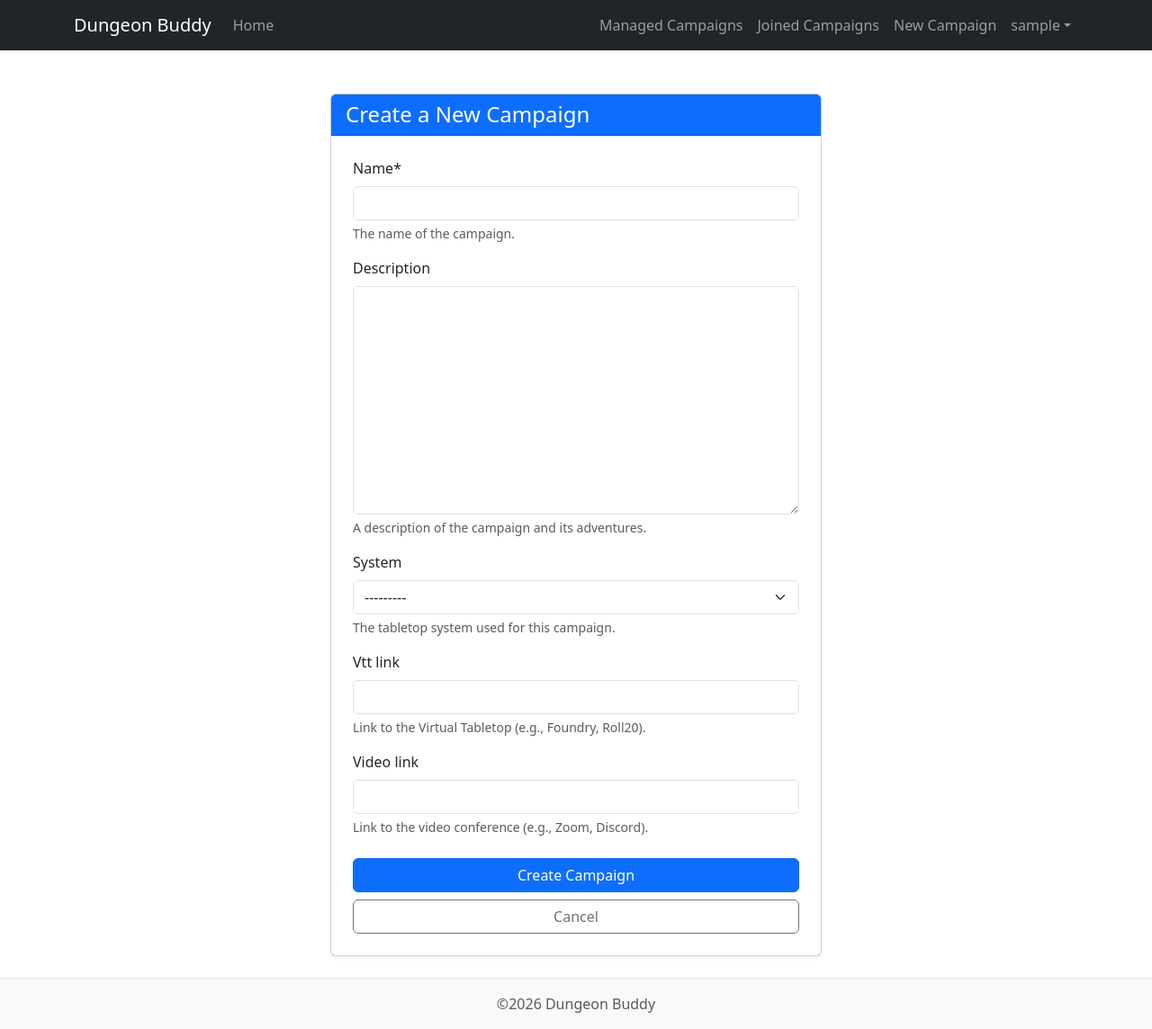
After one commit to j01101111sh/DungeonBuddy, a Django app: page /campaign/new/ in a window 1280 px wide. The commit adds this page. Shown: the whole page at 90% size. Run offline with Django 5.2, Linux system fonts and the light colour scheme; the visitor is signed in with stand-in values (Sample User, id 1); data that the repository does not hold is empty; some libraries are stand-ins or nearby versions.

Commit message:
Feature: Campaigns (#8)
* Added create campaign form

* Added options to see a player's campaigns

* Added system field

* Added link fields

* cleaned up and added links to views

* Update dunbud/models/campaign.py

Co-authored-by: gemini-code-assist[bot] <176961590+gemini-code-assist[bot]@users.noreply.github.com>

---------

Co-authored-by: gemini-code-assist[bot] <176961590+gemini-code-assist[bot]@users.noreply.github.com>

```diff
--- a/dunbud/models.py
+++ /dev/null
@@ -1 +0,0 @@
-# Create your models here.
--- /dev/null
+++ b/dunbud/models/__init__.py
@@ -0,0 +1,3 @@
+from .campaign import Campaign, TabletopSystem
+
+__all__ = ["Campaign", "TabletopSystem"]
--- /dev/null
+++ b/dunbud/models/campaign.py
@@ -0,0 +1,120 @@
+import logging
+import uuid
+from typing import Any
+
+from django.conf import settings
+from django.db import models
+from django.utils.translation import gettext_lazy as _
+
+logger = logging.getLogger(__name__)
+
+
+class TabletopSystem(models.Model):
+    """
+    Model representing a tabletop roleplaying game system (e.g., D&D 5e, Pathfinder).
+    """
+
+    id = models.UUIDField(
+        primary_key=True,
+        default=uuid.uuid4,
+        editable=False,
+        help_text=_("The unique identifier for the system."),
+    )
+    name = models.CharField(
+        max_length=255,
+        unique=True,
+        help_text=_("The name of the tabletop system."),
+    )
+    description = models.TextField(
+        blank=True,
+        help_text=_("A description of the system."),
+    )
+
+    class Meta:
+        verbose_name = _("Tabletop System")
+        verbose_name_plural = _("Tabletop Systems")
+        ordering = ["name"]
+
+    def __str__(self) -> str:
+        """
+        Returns the string representation of the system (its name).
+        """
+        return self.name
+
+
+class Campaign(models.Model):
+    """
+    Model representing a tabletop roleplaying campaign.
+    """
+
+    id = models.UUIDField(
+        primary_key=True,
+        default=uuid.uuid4,
+        editable=False,
+        help_text=_("The unique identifier for the campaign."),
+    )
+    name = models.CharField(
+        max_length=255,
+        help_text=_("The name of the campaign."),
+    )
+    description = models.TextField(
+        blank=True,
+        help_text=_("A description of the campaign and its adventures."),
+    )
+    system = models.ForeignKey(
+        TabletopSystem,
+        on_delete=models.SET_NULL,
+        null=True,
+        blank=True,
+        related_name="campaigns",
+        help_text=_("The tabletop system used for this campaign."),
+    )
+    dungeon_master = models.ForeignKey(
+        settings.AUTH_USER_MODEL,
+        on_delete=models.PROTECT,
+        related_name="managed_campaigns",
+        help_text=_("The Game Master/Dungeon Master of the campaign."),
+    )
+    players = models.ManyToManyField(
+        settings.AUTH_USER_MODEL,
+        related_name="joined_campaigns",
+        blank=True,
+        help_text=_("The players who are members of this campaign."),
+    )
+    vtt_link = models.URLField(
+        blank=True,
+        help_text=_("Link to the Virtual Tabletop (e.g., Foundry, Roll20)."),
+    )
+    video_link = models.URLField(
+        blank=True,
+        help_text=_("Link to the video conference (e.g., Zoom, Discord)."),
+    )
+    created_at = models.DateTimeField(
+        auto_now_add=True,
+        help_text=_("The date and time when the campaign was created."),
+    )
+    updated_at = models.DateTimeField(
+        auto_now=True,
+        help_text=_("The date and time when the campaign was last updated."),
+    )
+
+    class Meta:
+        verbose_name = _("Campaign")
+        verbose_name_plural = _("Campaigns")
+        ordering = ["-created_at"]
+
+    def __str__(self) -> str:
+        """
+        Returns the string representation of the campaign (its name).
+        """
+        return self.name
+
+    def save(self, *args: Any, **kwargs: Any) -> None:
+        """
+        Saves the campaign instance.
+        Logs the creation of a new campaign.
+        """
+        is_new = self._state.adding
+        super().save(*args, **kwargs)
+        if is_new:
+            logger.info("New campaign created: %s (ID: %s)", self.name, self.pk)
--- a/dunbud/tests.py
+++ /dev/null
@@ -1 +0,0 @@
-# Create your tests here.
--- a/dunbud/urls.py
+++ b/dunbud/urls.py
@@ -1,7 +1,23 @@
 from django.urls import path
 
-from .views import SplashView
+from .views import (
+    CampaignCreateView,
+    JoinedCampaignListView,
+    ManagedCampaignListView,
+    SplashView,
+)
 
 urlpatterns = [
     path("", SplashView.as_view(), name="splash"),
+    path("campaign/new/", CampaignCreateView.as_view(), name="campaign_create"),
+    path(
+        "campaigns/managed/",
+        ManagedCampaignListView.as_view(),
+        name="campaign_managed",
+    ),
+    path(
+        "campaigns/joined/",
+        JoinedCampaignListView.as_view(),
+        name="campaign_joined",
+    ),
 ]
--- /dev/null
+++ b/dunbud/views/campaign.py
@@ -0,0 +1,89 @@
+import logging
+
+from django.contrib.auth.mixins import LoginRequiredMixin
+from django.db.models import QuerySet
+from django.forms.models import BaseModelForm
+from django.http import HttpResponse
+from django.urls import reverse_lazy
+from django.views.generic import CreateView, ListView
+
+from dunbud.models import Campaign
+
+logger = logging.getLogger(__name__)
+
+
+class CampaignCreateView(LoginRequiredMixin, CreateView):
+    """
+    View to create a new campaign.
+    The logged-in user is automatically assigned as the Dungeon Master.
+    """
+
+    model = Campaign
+    fields = [
+        "name",
+        "description",
+        "system",
+        "vtt_link",
+        "video_link",
+    ]
+    template_name = "campaign/campaign_form.html"
+    success_url = reverse_lazy("splash")
+
+    def form_valid(self, form: BaseModelForm) -> HttpResponse:
+        """
+        Sets the current user as the dungeon master before saving.
+        Logs the creation action.
+        """
+        # Ensure user is authenticated for type safety
+        if not self.request.user.is_authenticated:
+            return HttpResponse("Unauthorized", status=401)
+
+        form.instance.dungeon_master = self.request.user
+        response = super().form_valid(form)
+
+        if self.object:
+            logger.info(
+                "Campaign created via view: %s (ID: %s) by user %s",
+                self.object.name,
+                self.object.pk,
+                self.request.user,
+            )
+        return response
+
+
+class ManagedCampaignListView(LoginRequiredMixin, ListView):
+    """
+    View to list campaigns managed by the current user.
+    """
+
+    model = Campaign
+    template_name = "campaign/managed_campaign_list.html"
+    context_object_name = "campaigns"
+
+    def get_queryset(self) -> QuerySet[Campaign]:
+        """
+        Returns the campaigns where the current user is the Dungeon Master.
+        """
+        if not self.request.user.is_authenticated:
+            return Campaign.objects.none()
+
+        return Campaign.objects.filter(dungeon_master=self.request.user)
+
+
+class JoinedCampaignListView(LoginRequiredMixin, ListView):
+    """
+    View to list campaigns the current user has joined.
+    """
+
+    model = Campaign
+    template_name = "campaign/joined_campaign_list.html"
+    context_object_name = "campaigns"
+
+    def get_queryset(self) -> QuerySet[Campaign]:
+        """
+        Returns the campaigns where the current user is a player.
+        """
+        if not self.request.user.is_authenticated:
+            return Campaign.objects.none()
+
+        return Campaign.objects.filter(players=self.request.user)
--- /dev/null
+++ b/templates/campaign/campaign_form.html
@@ -0,0 +1,30 @@
+{% extends "base.html" %}
+
+{% load crispy_forms_tags %}
+
+{% block title %}
+    Create New Campaign - Dungeon Buddy
+{% endblock title %}
+{% block content %}
+    <div class="container mt-4">
+        <div class="row justify-content-center">
+            <div class="col-md-8 col-lg-6">
+                <div class="card shadow-sm">
+                    <div class="card-header bg-primary text-white">
+                        <h2 class="h4 mb-0">Create a New Campaign</h2>
+                    </div>
+                    <div class="card-body p-4">
+                        <form method="post">
+                            {% csrf_token %}
+                            {{ form|crispy }}
+                            <div class="d-grid gap-2 mt-4">
+                                <button type="submit" class="btn btn-primary">Create Campaign</button>
+                                <a href="{% url 'splash' %}" class="btn btn-outline-secondary">Cancel</a>
+                            </div>
+                        </form>
+                    </div>
+                </div>
+            </div>
+        </div>
+    </div>
+{% endblock content %}
--- a/templates/includes/navbar.html
+++ b/templates/includes/navbar.html
@@ -20,6 +20,15 @@
             </ul>
             <ul class="navbar-nav ms-auto mb-2 mb-md-0">
                 {% if user.is_authenticated %}
+                    <li class="nav-item">
+                        <a class="nav-link" href="{% url 'campaign_managed' %}">Managed Campaigns</a>
+                    </li>
+                    <li class="nav-item">
+                        <a class="nav-link" href="{% url 'campaign_joined' %}">Joined Campaigns</a>
+                    </li>
+                    <li class="nav-item">
+                        <a class="nav-link" href="{% url 'campaign_create' %}">New Campaign</a>
+                    </li>
                     <li class="nav-item dropdown">
                         <a class="nav-link dropdown-toggle"
                            href="#"
```
Also changed, not shown: dunbud/admin.py (+12 -1 lines), dunbud/tests/test_campaign.py (added, +205 -0 lines), dunbud/views/__init__.py (added, +13 -0 lines), templates/campaign/joined_campaign_list.html (added, +25 -0 lines), templates/campaign/managed_campaign_list.html (added, +26 -0 lines), dunbud/migrations/0001_initial.py (added), dunbud/migrations/0002_alter_campaign_dungeon_master.py (added), dunbud/tests/__init__.py (added), dunbud/views/splash.py (renamed from dunbud/views.py).
